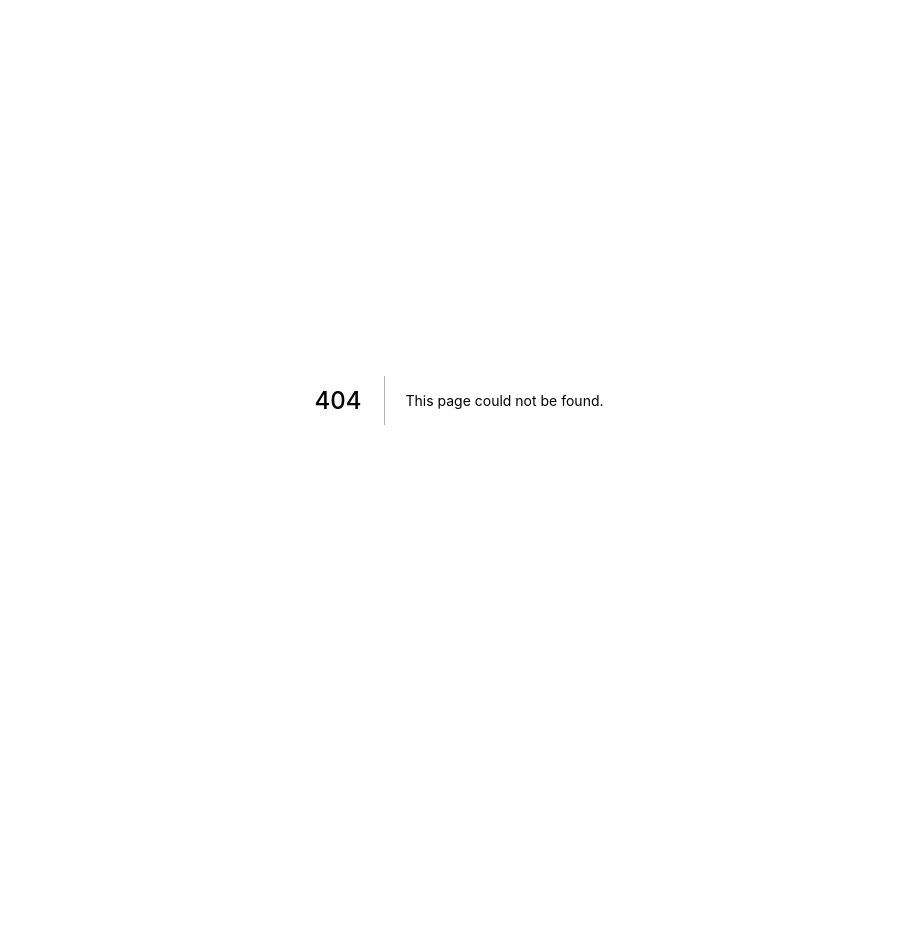
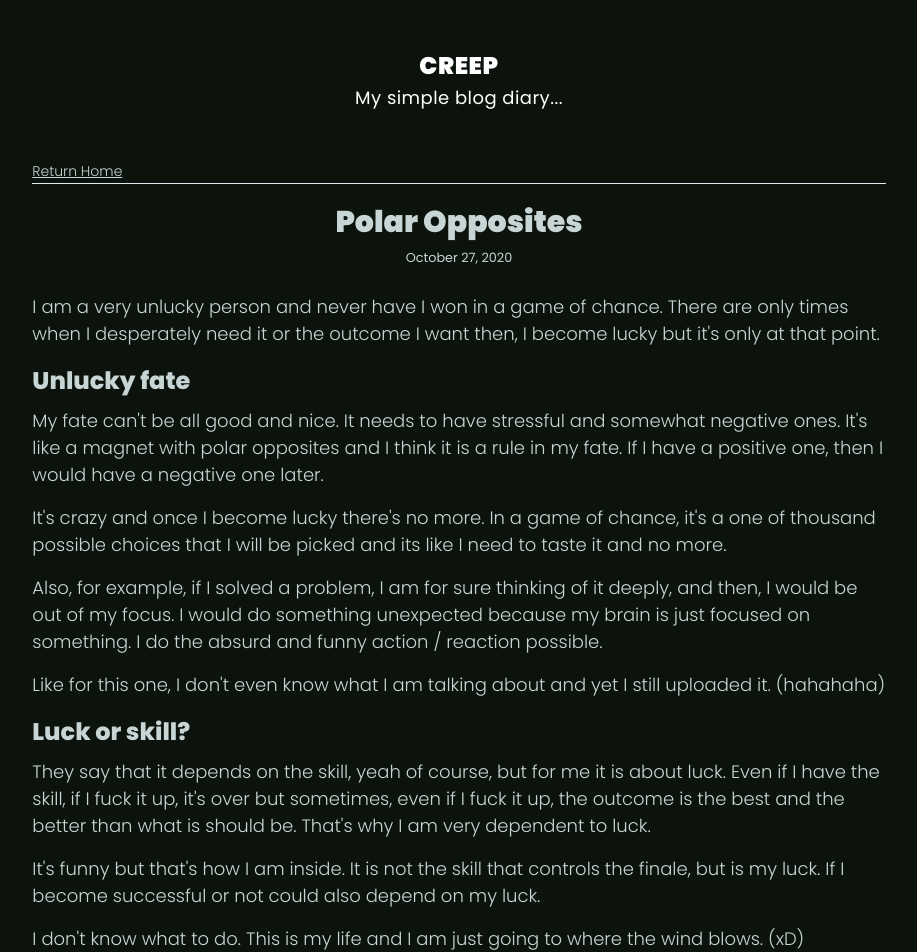
Before and after one commit to tbdsux/creep, a Next.js app: page /blog/polar-opposites in a window 1280 px wide. Before the commit this address had no page. Shown: the top 952 px of the page, without its empty margins (181-1098 px from the left). Before the commit the page ends 800 px from the top, so only its background shows below. Built offline with nearby package versions, Linux system fonts and the light colour scheme.

Commit message:
Add new blog

```diff
--- /dev/null
+++ b/pages/blog/polar-opposites/index.mdx
@@ -0,0 +1,30 @@
+import BlogLayout from '../../../components/_BlogLayout'
+
+export const meta = {
+  title: 'Polar Opposites',
+  description:
+    'Luck is just so, so. You need to have both negative and positive.',
+  date: 'October 27, 2020',
+}
+
+export default ({ children }) => <BlogLayout meta={meta}>{children}</BlogLayout>
+
+I am a very unlucky person and never have I won in a game of chance. There are only times when I desperately need it or the outcome I want then, I become lucky but it's only at that point.
+
+## Unlucky fate
+
+My fate can't be all good and nice. It needs to have stressful and somewhat negative ones. It's like a magnet with polar opposites and I think it is a rule in my fate. If I have a positive one, then I would have a negative one later.
+
+It's crazy and once I become lucky there's no more. In a game of chance, it's a one of thousand possible choices that I will be picked and its like I need to taste it and no more.
+
+Also, for example, if I solved a problem, I am for sure thinking of it deeply, and then, I would be out of my focus. I would do something unexpected because my brain is just focused on something. I do the absurd and funny action / reaction possible.
+
+Like for this one, I don't even know what I am talking about and yet I still uploaded it. (hahahaha)
+
+## Luck or skill?
+
+They say that it depends on the skill, yeah of course, but for me it is about luck. Even if I have the skill, if I fuck it up, it's over but sometimes, even if I fuck it up, the outcome is the best and the better than what is should be. That's why I am very dependent to luck.
+
+It's funny but that's how I am inside. It is not the skill that controls the finale, but is my luck. If I become successful or not could also depend on my luck.
+
+I don't know what to do. This is my life and I am just going to where the wind blows. (xD)
```
